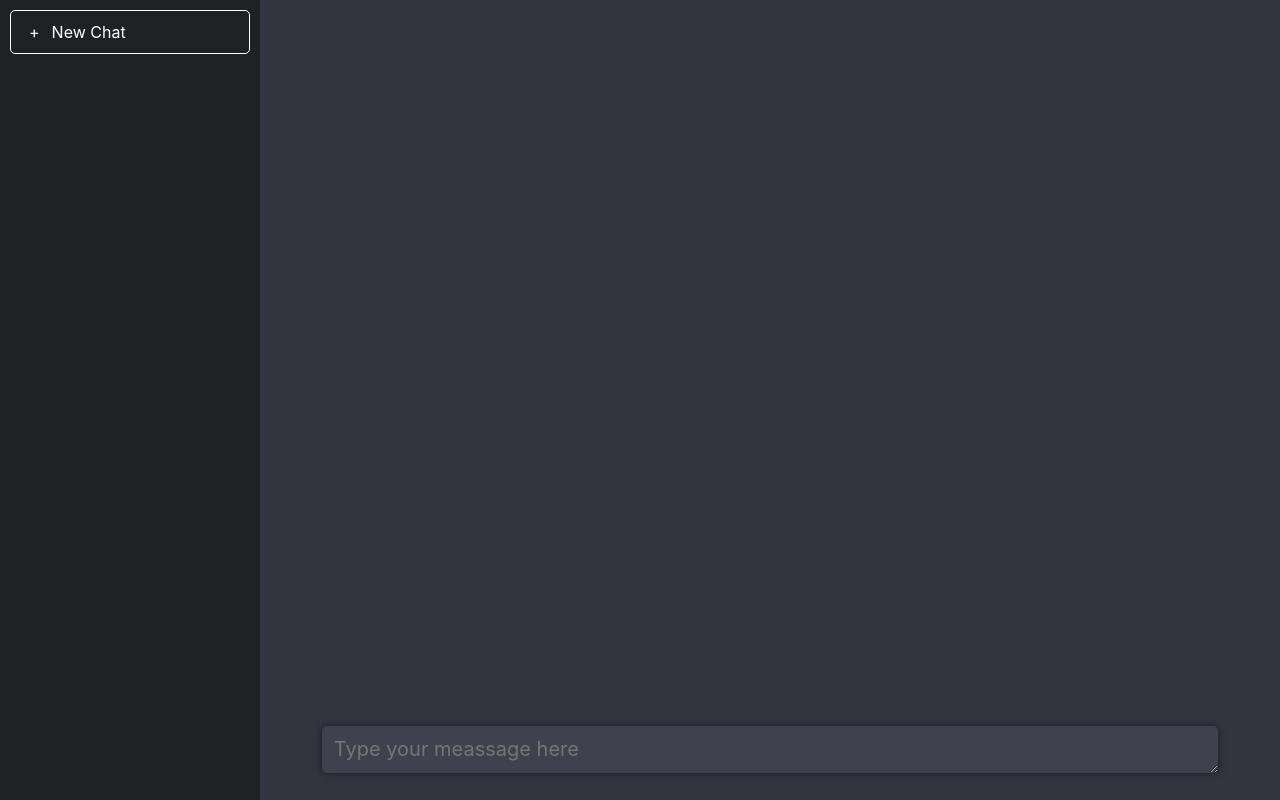
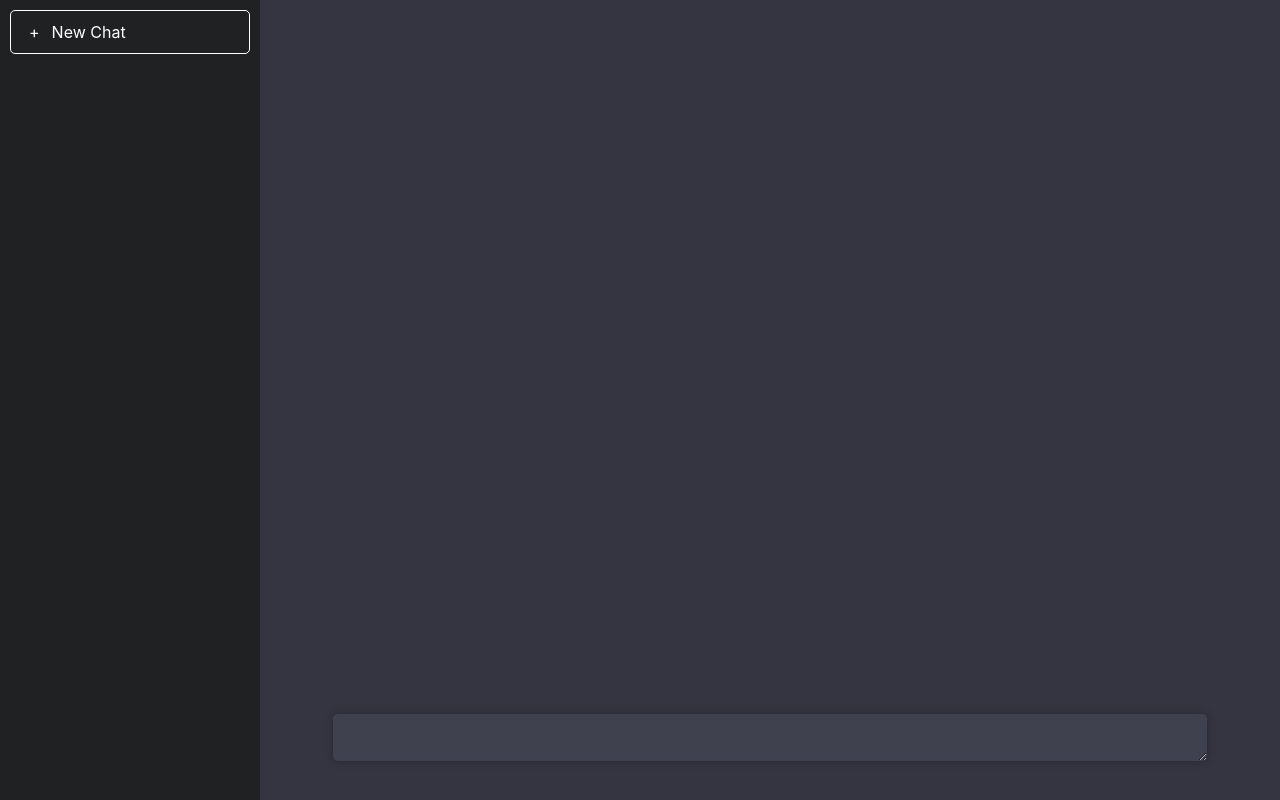
Before and after one commit to aranstone666/ChatGpt_2.0, a React (Create React App) app in the folder chatgpt_2.0/: page / in a window 1280 px wide. Built offline with nearby package versions, Linux system fonts and the light colour scheme.

Commit message:
Fixed the box shadow, and removed place holder

```diff
--- a/chatgpt_2.0/src/App.css
+++ b/chatgpt_2.0/src/App.css
@@ -53,7 +53,7 @@
   }
 }
 .chat-input-holder {
-  padding: 12px;
+  padding: 24px;
   position: absolute;
   bottom: 0;
   left: 0;right: 0;
@@ -72,7 +72,7 @@
   border-color: none;
   margin: 12px;
   outline: none;
-  box-shadow: 0 0 8px 0 rgba(0,0,0,0.5);
+  box-shadow: 0 0 8px 0 rgba(0,0,0,0.25);
 
 }
 
--- a/chatgpt_2.0/src/App.js
+++ b/chatgpt_2.0/src/App.js
@@ -13,11 +13,7 @@
       </aside>
       <section className='chatbox'>
         <div className='chat-input-holder'>
-          <textarea
-            rows='1'
-            className='chat-input-textarea'
-            placeholder='Type your meassage here'
-          ></textarea>
+          <textarea rows='1' className='chat-input-textarea'></textarea>
         </div>
       </section>
     </div>
```
